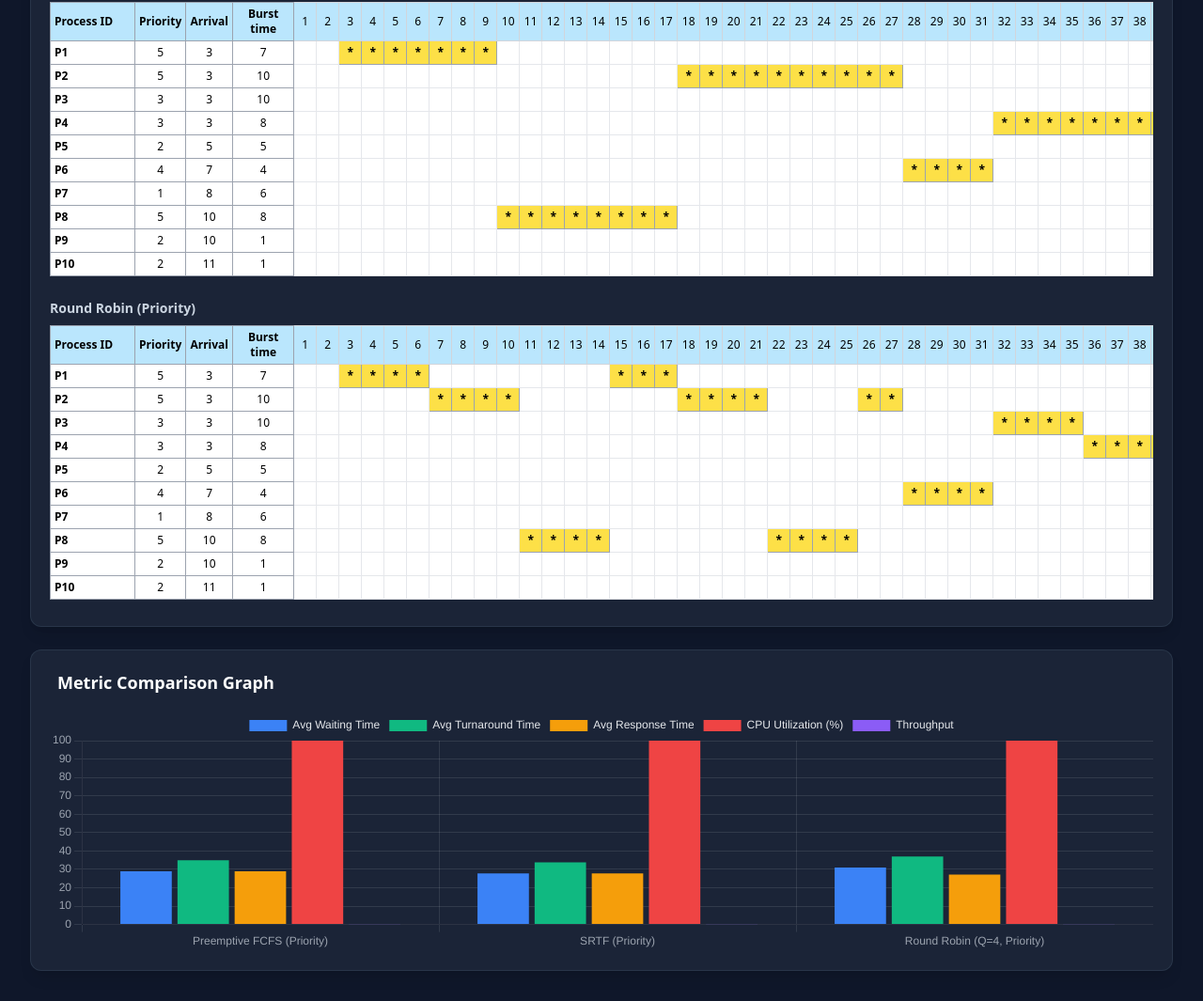
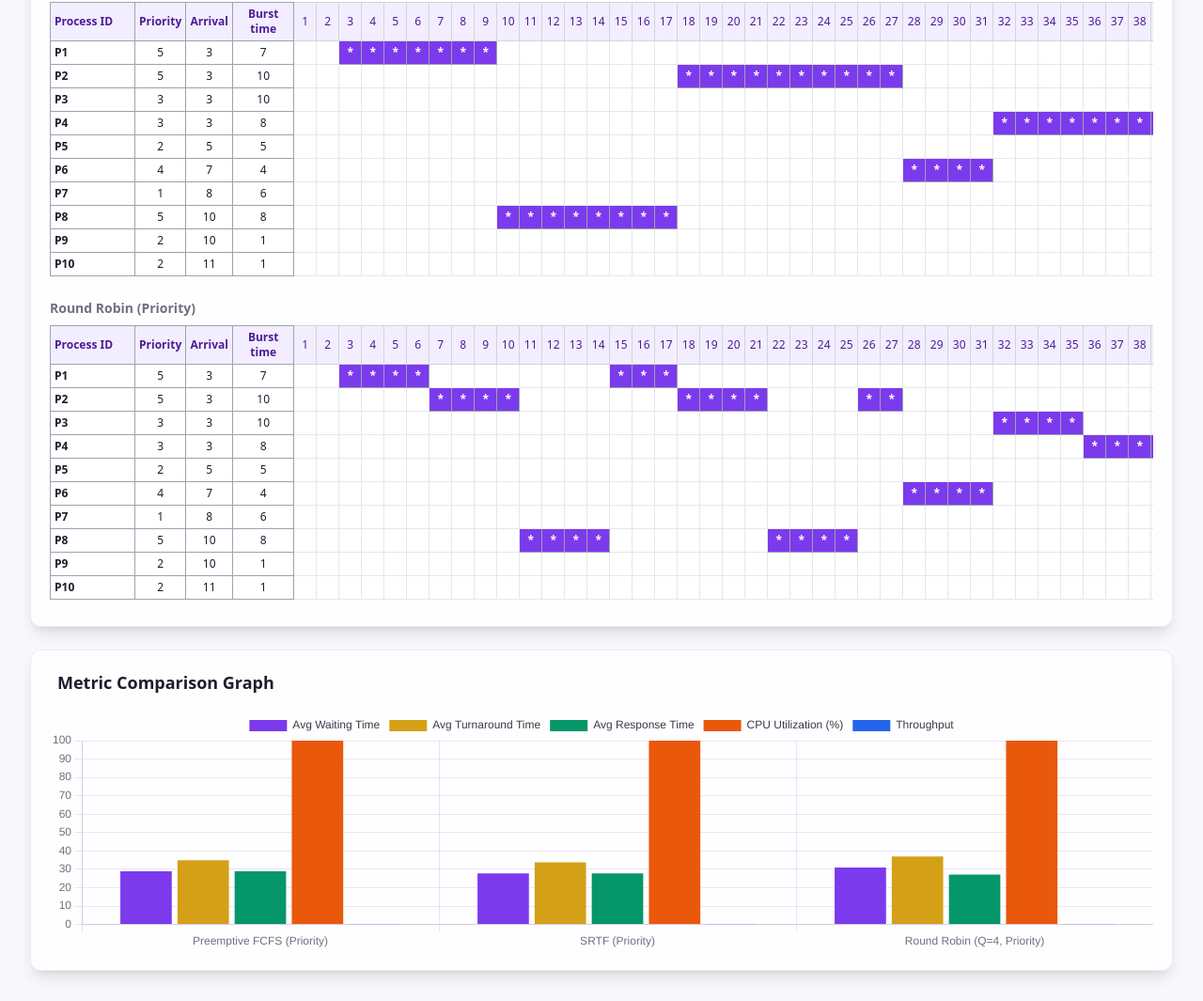
Before and after one commit to bongo87/OS_cpu_scheduling_simulator, a website: page index.html in a window 1280 px wide. Shown: the part 989-2054 px from the top of the page at 94% size. Drawn offline with nearby package versions, Linux system fonts and the light colour scheme.

Commit message:
Update simulator colour theme

```diff
--- a/index.html
+++ b/index.html
@@ -29,21 +29,21 @@
     }
   </script>
 </head>
-<body class="bg-slate-900 text-slate-100 min-h-screen font-sans antialiased p-4 sm:p-6 lg:p-8">
+<body class="bg-[#F8F7FC] text-[#40384A] min-h-screen font-sans antialiased p-4 sm:p-6 lg:p-8">
 
   <div class="max-w-7xl mx-auto space-y-6">
     <!-- Header -->
-    <header class="flex items-center justify-between border-b border-slate-800 pb-4">
+    <header class="flex items-center justify-between border-b border-[#E4DDF2] pb-4">
       <div>
-        <h1 class="text-3xl font-extrabold text-white tracking-tight">
-          CPU Scheduling <span class="text-cyan-400">Simulator</span>
+        <h1 class="text-3xl font-extrabold text-[#211B2D] tracking-tight">
+          CPU Scheduling <span class="text-[#6D28D9]">Simulator</span>
         </h1>
-        <p class="text-sm text-slate-400 mt-1">
+        <p class="text-sm text-[#756D80] mt-1">
           Simulate, evaluate, and compare Preemptive FCFS, SRTF, and Round Robin scheduling algorithms.
         </p>
       </div>
-      <span class="inline-flex items-center gap-1.5 px-3 py-1 rounded-full text-xs font-medium bg-cyan-500/10 text-cyan-400 border border-cyan-500/20">
-        <span class="w-2 h-2 rounded-full bg-cyan-400 animate-pulse"></span> Ready
+      <span class="inline-flex items-center gap-1.5 px-3 py-1 rounded-full text-xs font-medium bg-[#6D28D9]/10 text-[#6D28D9] border border-[#6D28D9]/20">
+        <span class="w-2 h-2 rounded-full bg-[#059669] animate-pulse"></span> Ready
       </span>
     </header>
 
--- a/src/js/algorithms/charts.js
+++ b/src/js/algorithms/charts.js
@@ -129,10 +129,10 @@ function renderRowGanttChart(containerId, ganttChart, processes) {
   );
 
   let html = `<div class="overflow-x-auto my-2">
-    <table class="w-full text-xs text-center border-collapse bg-white text-black border border-gray-400 font-sans">`;
+    <table class="w-full text-xs text-center border-collapse bg-white text-[#211B2D] border border-[#E4DDF2] font-sans">`;
 
   // Header row matching reference image columns
-  html += `<thead><tr class="bg-sky-200 text-black border-b border-gray-400 font-bold">
+  html += `<thead><tr class="bg-[#F3EEFF] text-[#4C1D95] border-b border-gray-400 font-bold">
     <th class="p-1 border border-gray-400 text-left min-w-[90px]">Process ID</th>
     <th class="p-1 border border-gray-400 min-w-[50px]">Priority</th>
     <th class="p-1 border border-gray-400 min-w-[50px]">Arrival</th>
@@ -159,7 +159,7 @@ function renderRowGanttChart(containerId, ganttChart, processes) {
       );
 
       if (isActive) {
-        html += `<td class="bg-yellow-300 text-black font-extrabold border border-gray-400">*</td>`;
+        html += `<td class="bg-[#7C3AED] text-white font-extrabold border border-gray-400">*</td>`;
       } else {
         html += `<td class="bg-white border border-gray-200"></td>`;
       }
@@ -207,27 +207,27 @@ function renderComparisonChart(results) {
           {
             label: "Avg Waiting Time",
             data: results.map((r) => Number(r.avgWaitingTime.toFixed(2))),
-            backgroundColor: "#3b82f6",
+            backgroundColor: "#7C3AED",
           },
           {
             label: "Avg Turnaround Time",
             data: results.map((r) => Number(r.avgTurnaroundTime.toFixed(2))),
-            backgroundColor: "#10b981",
+            backgroundColor: "#D4A017",
           },
           {
             label: "Avg Response Time",
             data: results.map((r) => Number((r.avgResponseTime || 0).toFixed(2))),
-            backgroundColor: "#f59e0b",
+            backgroundColor: "#059669",
           },
           {
             label: "CPU Utilization (%)",
             data: results.map((r) => Number(r.cpuUtilization.toFixed(1))),
-            backgroundColor: "#ef4444",
+            backgroundColor: "#EA580C",
           },
           {
             label: "Throughput",
             data: results.map((r) => Number(r.throughput.toFixed(3))),
-            backgroundColor: "#8b5cf6",
+            backgroundColor: "#2563EB",
           },
         ],
       },
@@ -237,16 +237,16 @@ function renderComparisonChart(results) {
         scales: {
           y: {
             beginAtZero: true,
-            grid: { color: "rgba(255, 255, 255, 0.1)" },
-            ticks: { color: "#9ca3af" },
+            grid: { color: "rgba(109, 40, 217, 0.12)" },
+            ticks: { color: "#756D80" },
           },
           x: {
-            grid: { color: "rgba(255, 255, 255, 0.1)" },
-            ticks: { color: "#9ca3af" },
+            grid: { color: "rgba(109, 40, 217, 0.12)" },
+            ticks: { color: "#756D80" },
           },
         },
         plugins: {
-          legend: { labels: { color: "#e5e7eb" } },
+          legend: { labels: { color: "#40384A" } },
         },
       },
     });
--- a/src/js/simulator.js
+++ b/src/js/simulator.js
@@ -14,17 +14,17 @@ document.addEventListener("DOMContentLoaded", () => {
     <div class="grid grid-cols-1 lg:grid-cols-3 gap-6">
 
       <!-- Controls Card -->
-      <div class="bg-slate-800/80 border border-slate-700/60 rounded-xl p-5 shadow-lg space-y-4">
-        <h2 class="text-lg font-bold text-white flex items-center gap-2">
+      <div class="bg-white/80 border border-[#E4DDF2]/60 rounded-xl p-5 shadow-lg space-y-4">
+        <h2 class="text-lg font-bold text-[#211B2D] flex items-center gap-2">
           <span></span> Simulation Controls (Audio-Video System)
         </h2>
-        <div class="text-xs text-cyan-400 bg-cyan-900/20 p-2 rounded border border-cyan-700/50">
+        <div class="text-xs text-[#6D28D9] bg-cyan-900/20 p-2 rounded border border-cyan-700/50">
           <strong>Note:</strong> Higher priority number = Higher priority (5 > 4 > 3 > 2 > 1). When arrival times are equal, higher priority processes run first.
         </div>
 
         <div>
-          <label class="block text-xs text-slate-400 mb-1">PROCESS COUNT</label>
-          <select id="processCountSelect" class="w-full bg-slate-900 border border-slate-700 rounded-lg px-3 py-2 text-sm text-slate-200 focus:outline-none focus:border-cyan-500">
+          <label class="block text-xs text-[#756D80] mb-1">PROCESS COUNT</label>
+          <select id="processCountSelect" class="w-full bg-[#F8F7FC] border border-[#E4DDF2] rounded-lg px-3 py-2 text-sm text-[#40384A] focus:outline-none focus:border-[#6D28D9]">
             <option value="10" selected>10 Processes</option>
             <option value="20">20 Processes</option>
             <option value="30">30 Processes</option>
@@ -34,30 +34,30 @@ document.addEventListener("DOMContentLoaded", () => {
         </div>
 
         <div>
-          <label class="block text-xs text-slate-400 mb-1">TIME QUANTUM (RR - System-Wide)</label>
-          <div id="quantumDisplay" class="w-full bg-slate-900 border border-slate-700 rounded-lg px-3 py-2 text-sm text-slate-200">
+          <label class="block text-xs text-[#756D80] mb-1">TIME QUANTUM (RR - System-Wide)</label>
+          <div id="quantumDisplay" class="w-full bg-[#F8F7FC] border border-[#E4DDF2] rounded-lg px-3 py-2 text-sm text-[#40384A]">
             Auto-generated (random)
           </div>
         </div>
 
         <div class="flex gap-3 pt-2">
-          <button id="btnGenerate" class="flex-1 bg-slate-700 hover:bg-slate-600 text-white font-medium text-sm py-2 px-4 rounded-lg transition-colors">
+          <button id="btnGenerate" class="flex-1 bg-[#F3EEFF] hover:bg-slate-600 text-[#211B2D] font-medium text-sm py-2 px-4 rounded-lg transition-colors">
             Generate Workload
           </button>
-          <button id="btnRun" class="flex-1 bg-cyan-500 hover:bg-cyan-400 text-slate-950 font-bold text-sm py-2 px-4 rounded-lg transition-colors">
+          <button id="btnRun" class="flex-1 bg-[#6D28D9] hover:bg-cyan-400 text-slate-950 font-bold text-sm py-2 px-4 rounded-lg transition-colors">
             Run Simulation
           </button>
         </div>
       </div>
 
       <!-- Generated Workload Table -->
-      <div class="bg-slate-800/80 border border-slate-700/60 rounded-xl p-5 shadow-lg">
-        <h2 class="text-lg font-bold text-white mb-3 flex items-center gap-2">
+      <div class="bg-white/80 border border-[#E4DDF2]/60 rounded-xl p-5 shadow-lg">
+        <h2 class="text-lg font-bold text-[#211B2D] mb-3 flex items-center gap-2">
           <span></span> Generated Workload (Audio-Video Processes)
         </h2>
         <div class="overflow-y-auto max-h-52 pr-1">
           <table class="w-full text-xs text-left">
-            <thead class="bg-slate-900/60 text-slate-400">
+            <thead class="bg-[#F8F7FC]/60 text-[#756D80]">
               <tr>
                 <th class="p-2 rounded-l">PID</th>
                 <th class="p-2">ARRIVAL TIME</th>
@@ -65,7 +65,7 @@ document.addEventListener("DOMContentLoaded", () => {
                 <th class="p-2 rounded-r">PRIORITY</th>
               </tr>
             </thead>
-            <tbody id="workloadTableBody" class="divide-y divide-slate-700/50 text-slate-300">
+            <tbody id="workloadTableBody" class="divide-y divide-slate-700/50 text-[#756D80]">
               <!-- Dynamically populated -->
             </tbody>
           </table>
@@ -73,13 +73,13 @@ document.addEventListener("DOMContentLoaded", () => {
       </div>
 
       <!-- Performance Metrics Summary Table -->
-      <div class="bg-slate-800/80 border border-slate-700/60 rounded-xl p-5 shadow-lg">
-        <h2 class="text-lg font-bold text-white mb-3 flex items-center gap-2">
+      <div class="bg-white/80 border border-[#E4DDF2]/60 rounded-xl p-5 shadow-lg">
+        <h2 class="text-lg font-bold text-[#211B2D] mb-3 flex items-center gap-2">
           <span></span> Performance Metrics
         </h2>
         <div class="overflow-x-auto">
           <table class="w-full text-xs text-left">
-            <thead class="bg-slate-900/60 text-slate-400">
+            <thead class="bg-[#F8F7FC]/60 text-[#756D80]">
               <tr>
                 <th class="p-2 rounded-l">ALGORITHM</th>
                 <th class="p-2">AVG WAIT</th>
@@ -89,7 +89,7 @@ document.addEventListener("DOMContentLoaded", () => {
                 <th class="p-2 rounded-r">THROUGHPUT</th>
               </tr>
             </thead>
-            <tbody id="metricsTableBody" class="divide-y divide-slate-700/50 text-slate-300 font-mono">
+            <tbody id="metricsTableBody" class="divide-y divide-slate-700/50 text-[#756D80] font-mono">
               <tr><td colspan="6" class="p-3 text-center text-slate-500">Run simulation to view metrics</td></tr>
             </tbody>
           </table>
@@ -99,30 +99,30 @@ document.addEventListener("DOMContentLoaded", () => {
     </div>
 
     <!-- Execution Timelines (Gantt Charts Matrix) -->
-    <div class="bg-slate-800/80 border border-slate-700/60 rounded-xl p-5 shadow-lg space-y-6">
-      <h2 class="text-lg font-bold text-white flex items-center gap-2">
+    <div class="bg-white/80 border border-[#E4DDF2]/60 rounded-xl p-5 shadow-lg space-y-6">
+      <h2 class="text-lg font-bold text-[#211B2D] flex items-center gap-2">
         <span></span> Execution Timelines (Gantt Charts)
       </h2>
 
       <div>
-        <h3 class="text-sm font-semibold text-slate-300 mb-2">Preemptive FCFS (Priority)</h3>
+        <h3 class="text-sm font-semibold text-[#756D80] mb-2">Preemptive FCFS (Priority)</h3>
         <div id="fcfsGanttContainer"></div>
       </div>
 
       <div>
-        <h3 class="text-sm font-semibold text-slate-300 mb-2">SRTF (Priority)</h3>
+        <h3 class="text-sm font-semibold text-[#756D80] mb-2">SRTF (Priority)</h3>
         <div id="srtfGanttContainer"></div>
       </div>
 
       <div>
-        <h3 class="text-sm font-semibold text-slate-300 mb-2">Round Robin (Priority)</h3>
+        <h3 class="text-sm font-semibold text-[#756D80] mb-2">Round Robin (Priority)</h3>
         <div id="rrGanttContainer"></div>
       </div>
     </div>
 
     <!-- Metric Comparison Graph Canvas -->
-    <div class="bg-slate-800/80 border border-slate-700/60 rounded-xl p-5 shadow-lg">
-      <h2 class="text-lg font-bold text-white mb-4 flex items-center gap-2">
+    <div class="bg-white/80 border border-[#E4DDF2]/60 rounded-xl p-5 shadow-lg">
+      <h2 class="text-lg font-bold text-[#211B2D] mb-4 flex items-center gap-2">
         <span></span> Metric Comparison Graph
       </h2>
       <div class="relative h-64 w-full">
@@ -162,11 +162,11 @@ document.addEventListener("DOMContentLoaded", () => {
     tableBody.innerHTML = currentProcesses
       .map(
         (p) => `
-      <tr class="hover:bg-slate-700/30">
-        <td class="p-2 font-bold text-cyan-400">${p.id}</td>
+      <tr class="hover:bg-[#F3EEFF]/30">
+        <td class="p-2 font-bold text-[#6D28D9]">${p.id}</td>
         <td class="p-2">${p.arrivalTime}</td>
         <td class="p-2">${p.burstTime}</td>
-        <td class="p-2"><span class="px-2 py-0.5 rounded text-xs bg-slate-700 text-slate-200">Priority ${p.priority}</span></td>
+        <td class="p-2"><span class="px-2 py-0.5 rounded text-xs bg-[#F3EEFF] text-[#40384A]">Priority ${p.priority}</span></td>
       </tr>
     `
       )
@@ -197,9 +197,9 @@ document.addEventListener("DOMContentLoaded", () => {
     metricsBody.innerHTML = results
       .map(
         (r) => `
-      <tr class="hover:bg-slate-700/30">
-        <td class="p-2 font-bold text-white">${r.algorithm}</td>
-        <td class="p-2 text-cyan-400">${r.avgWaitingTime.toFixed(2)}</td>
+      <tr class="hover:bg-[#F3EEFF]/30">
+        <td class="p-2 font-bold text-[#211B2D]">${r.algorithm}</td>
+        <td class="p-2 text-[#6D28D9]">${r.avgWaitingTime.toFixed(2)}</td>
         <td class="p-2 text-emerald-400">${r.avgTurnaroundTime.toFixed(2)}</td>
         <td class="p-2 text-pink-400">${(r.avgResponseTime || 0).toFixed(2)}</td>
         <td class="p-2 text-amber-400">${r.cpuUtilization.toFixed(1)}%</td>
```
